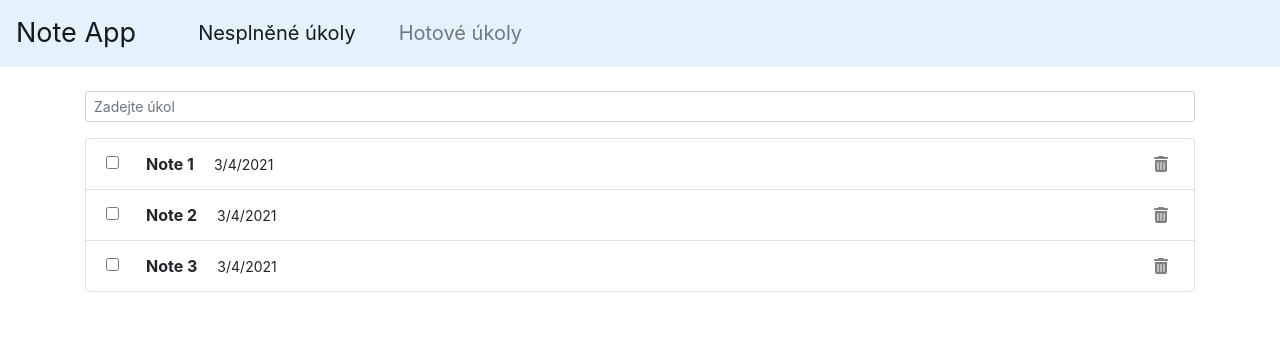
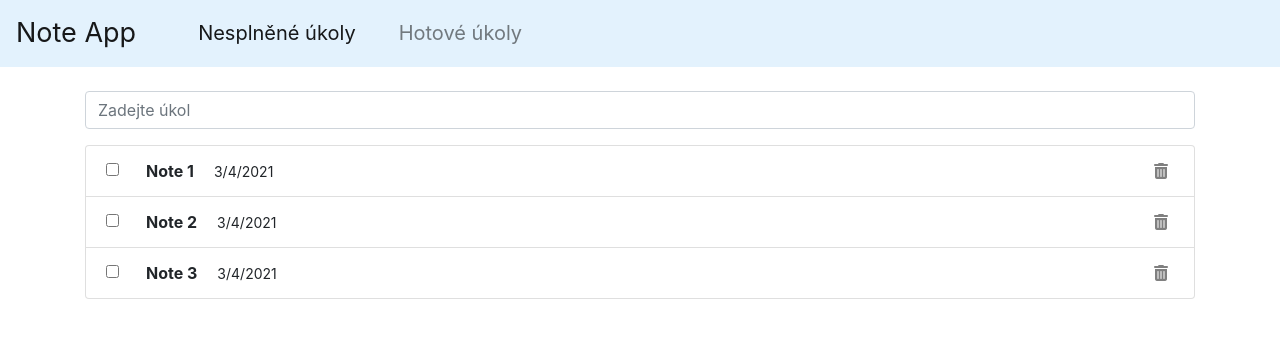
Before and after one commit to Aikusoid/todo-list-hw, a React (Create React App) app: page / in a window 1280 px wide. Shown: the top 338 px of the page. Built offline with nearby package versions, Linux system fonts and the light colour scheme.

Commit message:
Update AddTodo

```diff
--- a/src/components/AddTodo.js
+++ b/src/components/AddTodo.js
@@ -1,13 +1,25 @@
-import React from "react";
+import React, { useState } from "react";
 
-export const AddTodo = () => {
+export const AddTodo = ({ onCreate }) => {
+  const [value, setValue] = useState("");
+
+  function handleSubmit(event) {
+    event.preventDefault();
+    if (value.trim()) {
+      onCreate(value);
+      setValue("");
+    }
+  }
+
   return (
-    <div className="form-group">
+    <form className="mb-3" onSubmit={handleSubmit}>
       <input
-        className="form-control form-control-sm"
+        className="form-control"
         type="text"
         placeholder="Zadejte úkol"
+        value={value}
+        onChange={(event) => setValue(event.target.value)}
       />
-    </div>
+    </form>
   );
 };
```
